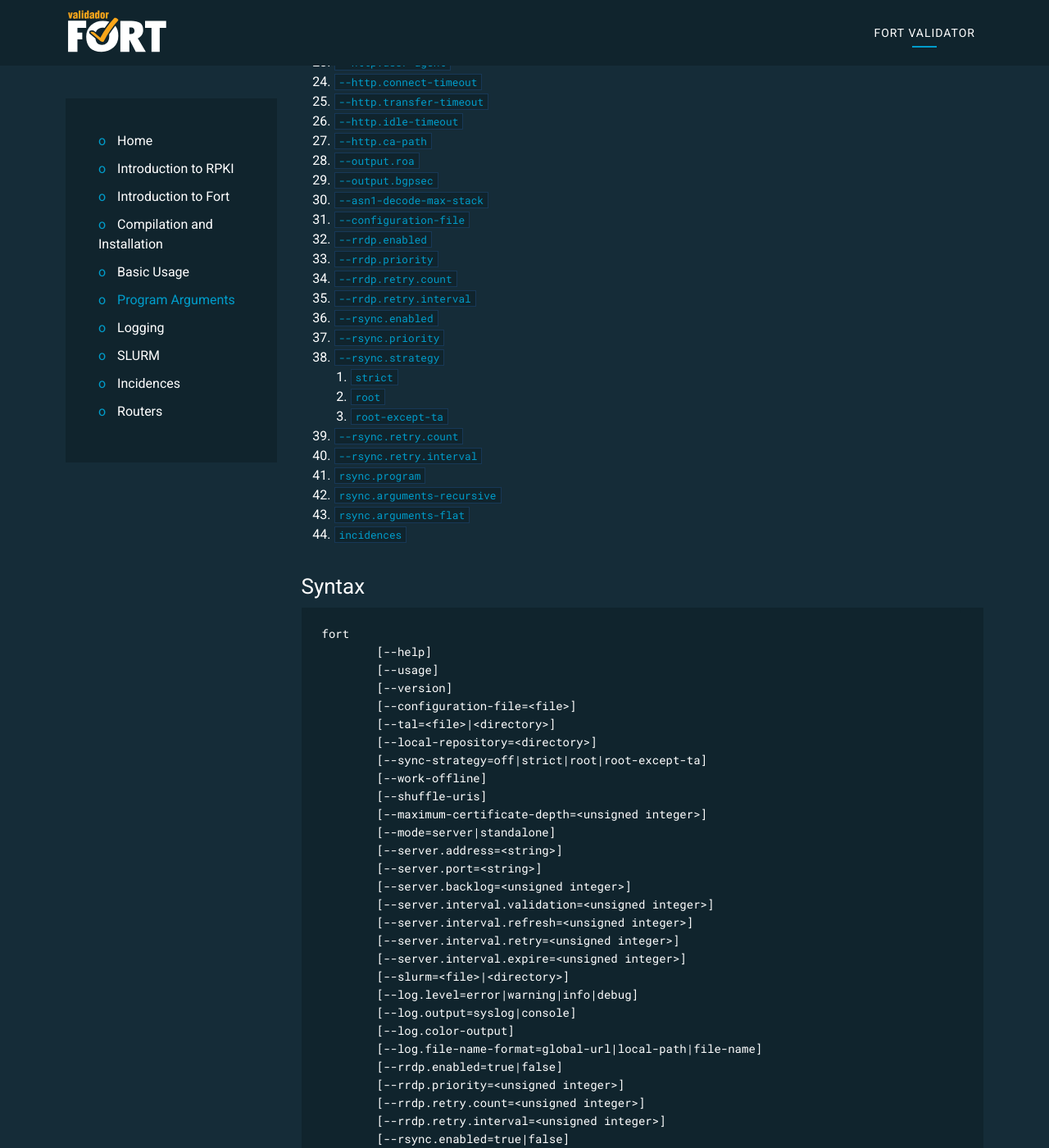
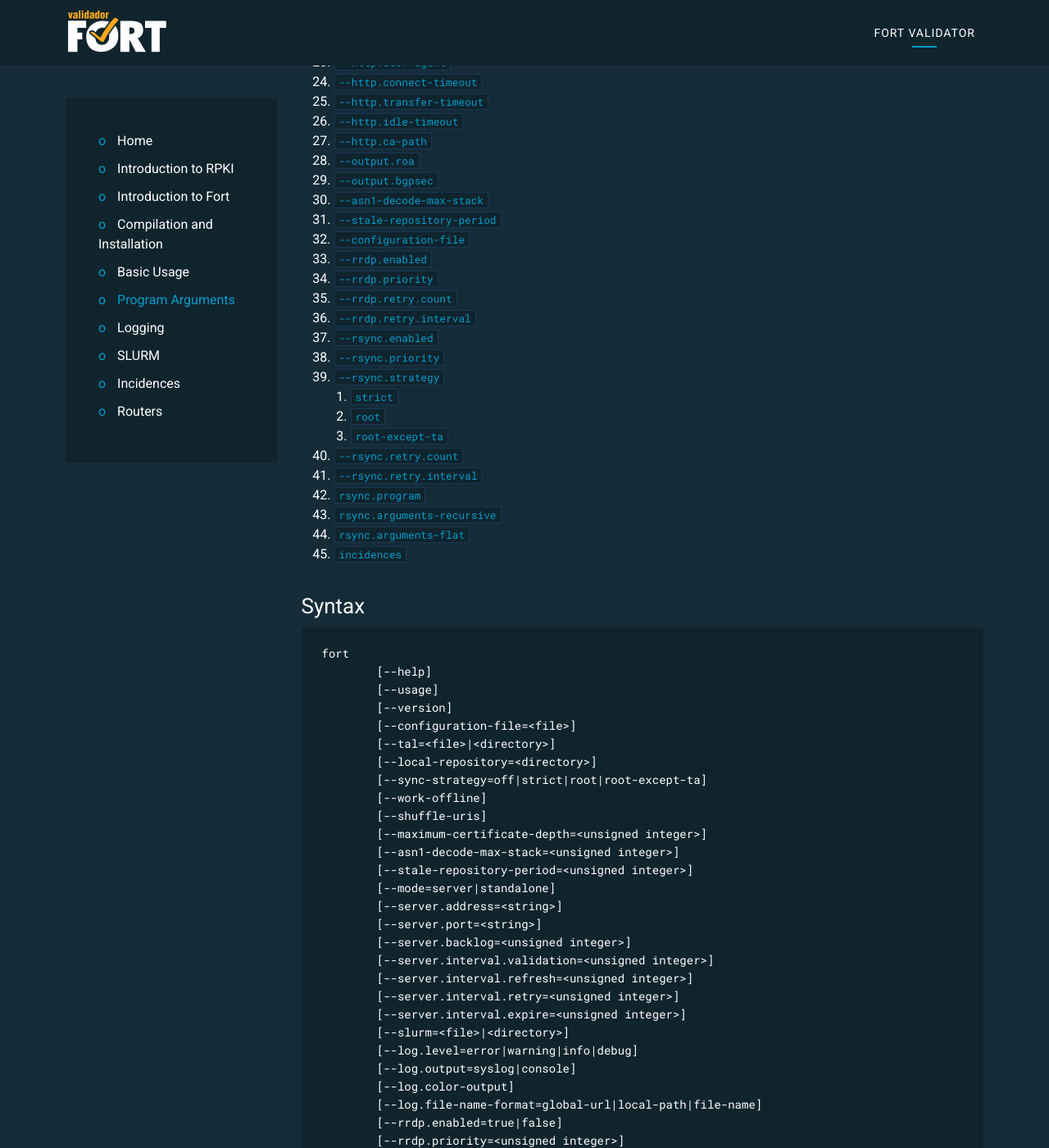
Before and after one commit to NICMx/FORT-validator, a Jekyll site: the page built from docs/usage.md, in a window 1280 px wide and 1400 px high, scrolled down 835 px. Shown: the whole window at 82% size. Built offline with Jekyll 4.4.1, drawn with Linux system fonts in a browser that asks for light colours; some of the changed text lies outside the part shown.

Commit message:
Document new configuration arg 'stale-repository-period'

```diff
--- a/docs/usage.md
+++ b/docs/usage.md
@@ -38,24 +38,25 @@ command: fort
 	27. [`--http.ca-path`](#--httpca-path)
 	28. [`--output.roa`](#--outputroa)
 	29. [`--output.bgpsec`](#--outputbgpsec)
-	20. [`--asn1-decode-max-stack`](#--asn1-decode-max-stack)
-	31. [`--configuration-file`](#--configuration-file)
-	32. [`--rrdp.enabled`](#--rrdpenabled)
-	33. [`--rrdp.priority`](#--rrdppriority)
-	34. [`--rrdp.retry.count`](#--rrdpretrycount)
-	35. [`--rrdp.retry.interval`](#--rrdpretryinterval)
-	36. [`--rsync.enabled`](#--rsyncenabled)
-	37. [`--rsync.priority`](#--rsyncpriority)
-	38. [`--rsync.strategy`](#--rsyncstrategy)
+	30. [`--asn1-decode-max-stack`](#--asn1-decode-max-stack)
+	31. [`--stale-repository-period`](#--stale-repository-period)
+	32. [`--configuration-file`](#--configuration-file)
+	33. [`--rrdp.enabled`](#--rrdpenabled)
+	34. [`--rrdp.priority`](#--rrdppriority)
+	35. [`--rrdp.retry.count`](#--rrdpretrycount)
+	36. [`--rrdp.retry.interval`](#--rrdpretryinterval)
+	37. [`--rsync.enabled`](#--rsyncenabled)
+	38. [`--rsync.priority`](#--rsyncpriority)
+	39. [`--rsync.strategy`](#--rsyncstrategy)
 		1. [`strict`](#strict)
 		2. [`root`](#root)
 		3. [`root-except-ta`](#root-except-ta)
-	39. [`--rsync.retry.count`](#--rsyncretrycount)
-	40. [`--rsync.retry.interval`](#--rsyncretryinterval)
-	41. [`rsync.program`](#rsyncprogram)
-	42. [`rsync.arguments-recursive`](#rsyncarguments-recursive)
-	43. [`rsync.arguments-flat`](#rsyncarguments-flat)
-	44. [`incidences`](#incidences)
+	40. [`--rsync.retry.count`](#--rsyncretrycount)
+	41. [`--rsync.retry.interval`](#--rsyncretryinterval)
+	42. [`rsync.program`](#rsyncprogram)
+	43. [`rsync.arguments-recursive`](#rsyncarguments-recursive)
+	44. [`rsync.arguments-flat`](#rsyncarguments-flat)
+	45. [`incidences`](#incidences)
 
 ## Syntax
 
@@ -71,6 +72,8 @@ command: fort
         [--work-offline]
         [--shuffle-uris]
         [--maximum-certificate-depth=<unsigned integer>]
+        [--asn1-decode-max-stack=<unsigned integer>]
+        [--stale-repository-period=<unsigned integer>]
         [--mode=server|standalone]
         [--server.address=<string>]
         [--server.port=<string>]
@@ -568,6 +571,25 @@ ASN1 decoder max allowed stack size in bytes, utilized to avoid a stack overflow
 
 This check is merely a caution, since ASN1 decoding functions are recursive and might cause a stack overflow. So, this argument probably won't be necessary in most cases, since the RPKI ASN1 objects don't have nested objects that require too much stack allocation (for now).
 
+### `--stale-repository-period`
+
+- **Type:** Integer
+- **Availability:** `argv` and JSON
+- **Default:** 43200 (12 hours)
+- **Range:** 0--[`UINT_MAX`](http://pubs.opengroup.org/onlinepubs/9699919799/basedefs/limits.h.html)
+
+Time period that must lapse to warn about a stale repository (the messages will be sent to the operation log). The time lapse starts once the repository download has been retried (see [`--rsync.retry.count`](#--rsyncretrycount) and [`--rrdp.retry.count`](#--rrdpretrycount)) and failed after such retries.
+
+A repository is considered stale if its files can't be fetched due to a communication error and this error persists across validation cycles. This kind of issues can be due to a local misconfiguration (eg. a firewall that blocks incoming data) or a problem at the server (eg. the server is down).
+
+Despite who's "fault" is, FORT validator will try to work with the local files from [`--local-repository`](#--local-repository).
+
+The communication errors sent to the operation log, are those related to "first level" RPKI servers; commonly this are the servers maintained by the RIRs.
+
+Currently **all** the communication errors are logged at the validation log. This argument (`--stale-repository-period`) is merely to send this error messages also to the operation log.
+
+A value **equal to 0** means that the communication errors will be logged at once.
+
 ### `--configuration-file`
 
 - **Type:** String (Path to file)
@@ -666,7 +688,8 @@ The configuration options are mostly the same as the ones from the `argv` interf
 		"<a href="#--outputbgpsec">bgpsec</a>": "/tmp/fort/bgpsec.csv"
 	},
 
-	"<a href="#--asn1-decode-max-stack">asn1-decode-max-stack</a>": 4096
+	"<a href="#--asn1-decode-max-stack">asn1-decode-max-stack</a>": 4096,
+	"<a href="#--stale-repository-period">stale-repository-period</a>": 43200
 }
 </code></pre>
 
--- a/examples/config.json
+++ b/examples/config.json
@@ -87,5 +87,6 @@
     "roa": "/tmp/fort/roas.csv",
     "bgpsec": "/tmp/fort/bgpsec.csv"
   },
-  "asn1-decode-max-stack": 4096
+  "asn1-decode-max-stack": 4096,
+  "stale-repository-period": 43200
 }
```
Also changed, not shown: 1 other file.
